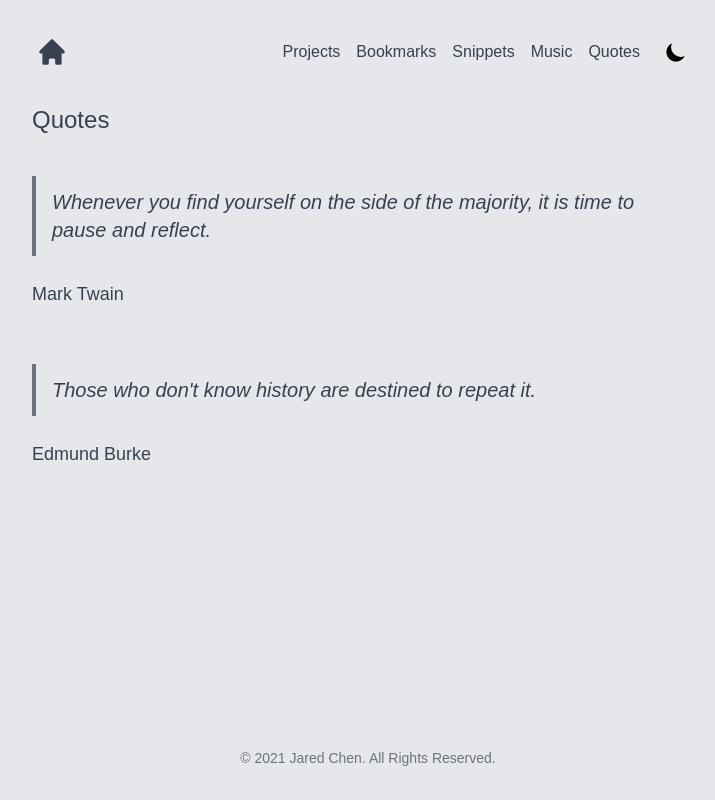
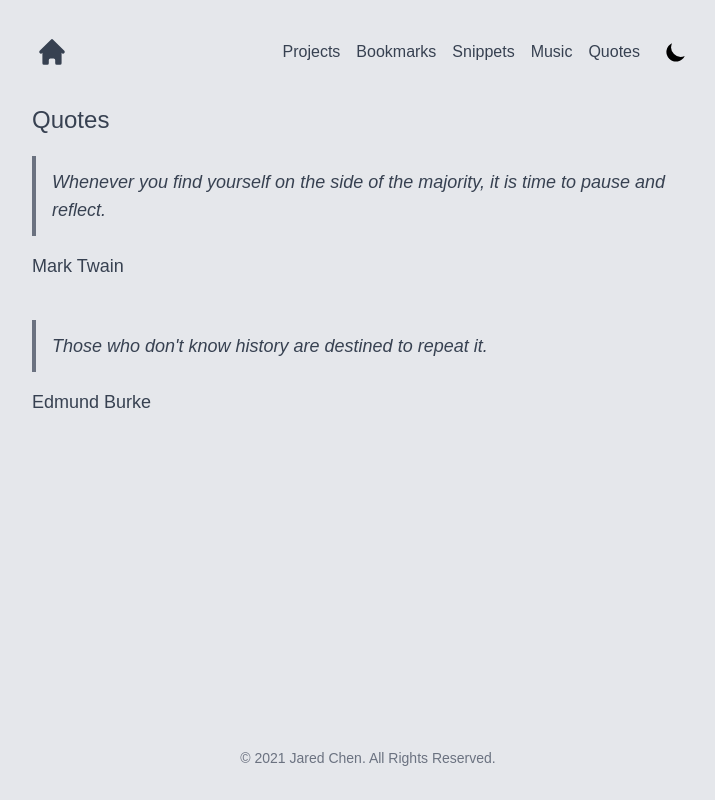
Before and after one commit to destroymayor/jared, a Next.js app: page /quotes in a window 1280 px wide. Shown: the whole page, without its empty margins (272-987 px from the left). Built offline with nearby package versions, Linux system fonts and the light colour scheme.

Commit message:
chore: Update style

```diff
--- a/src/components/Bookmarks/Bookmarks.js
+++ b/src/components/Bookmarks/Bookmarks.js
@@ -3,7 +3,7 @@ import Link from '@/components/Common/Link';
 
 const Bookmarks = () => (
   <>
-    <h1 className="flex items-center pb-5 text-2xl gap-x-2">Bookmarks</h1>
+    <h1 className="pb-5 text-2xl">Bookmarks</h1>
 
     <ul className="flex flex-col gap-y-3">
       {data.map((item) => (
--- a/src/components/Music/Music.js
+++ b/src/components/Music/Music.js
@@ -4,7 +4,7 @@ import Link from '@/components/Common/Link';
 
 const Music = () => (
   <>
-    <h1 className="flex items-center pb-5 text-2xl gap-x-2">Music</h1>
+    <h1 className="pb-5 text-2xl">Music</h1>
 
     <ul className="flex flex-col gap-y-6">
       {data.map((item) => (
--- a/src/components/Projects/Projects.js
+++ b/src/components/Projects/Projects.js
@@ -6,7 +6,7 @@ import { LinkIcon } from '@heroicons/react/outline';
 
 const Projects = () => (
   <>
-    <h1 className="flex items-center pb-5 text-2xl gap-x-2">Projects</h1>
+    <h1 className="pb-5 text-2xl">Projects</h1>
 
     <ul className="flex flex-col gap-y-6">
       {data.map((item) => (
--- a/src/components/Quotes/Quotes.js
+++ b/src/components/Quotes/Quotes.js
@@ -2,13 +2,13 @@ import data from '@/data/quotes';
 
 const Quotes = () => (
   <>
-    <h1 className="pb-10 text-2xl">Quotes</h1>
+    <h1 className="pb-5 text-2xl">Quotes</h1>
 
-    <ul className="flex flex-col gap-y-14">
+    <ul className="flex flex-col gap-y-10">
       {data.map((item) => (
-        <li key={item.quote} className="flex flex-col gap-y-6">
+        <li key={item.quote} className="flex flex-col gap-y-4">
           <blockquote className="py-3 border-l-4 border-gray-500">
-            <p className="px-4 text-xl italic">{item.quote}</p>
+            <p className="px-4 text-lg italic">{item.quote}</p>
           </blockquote>
 
           <p className="text-lg">{item.author}</p>
```
